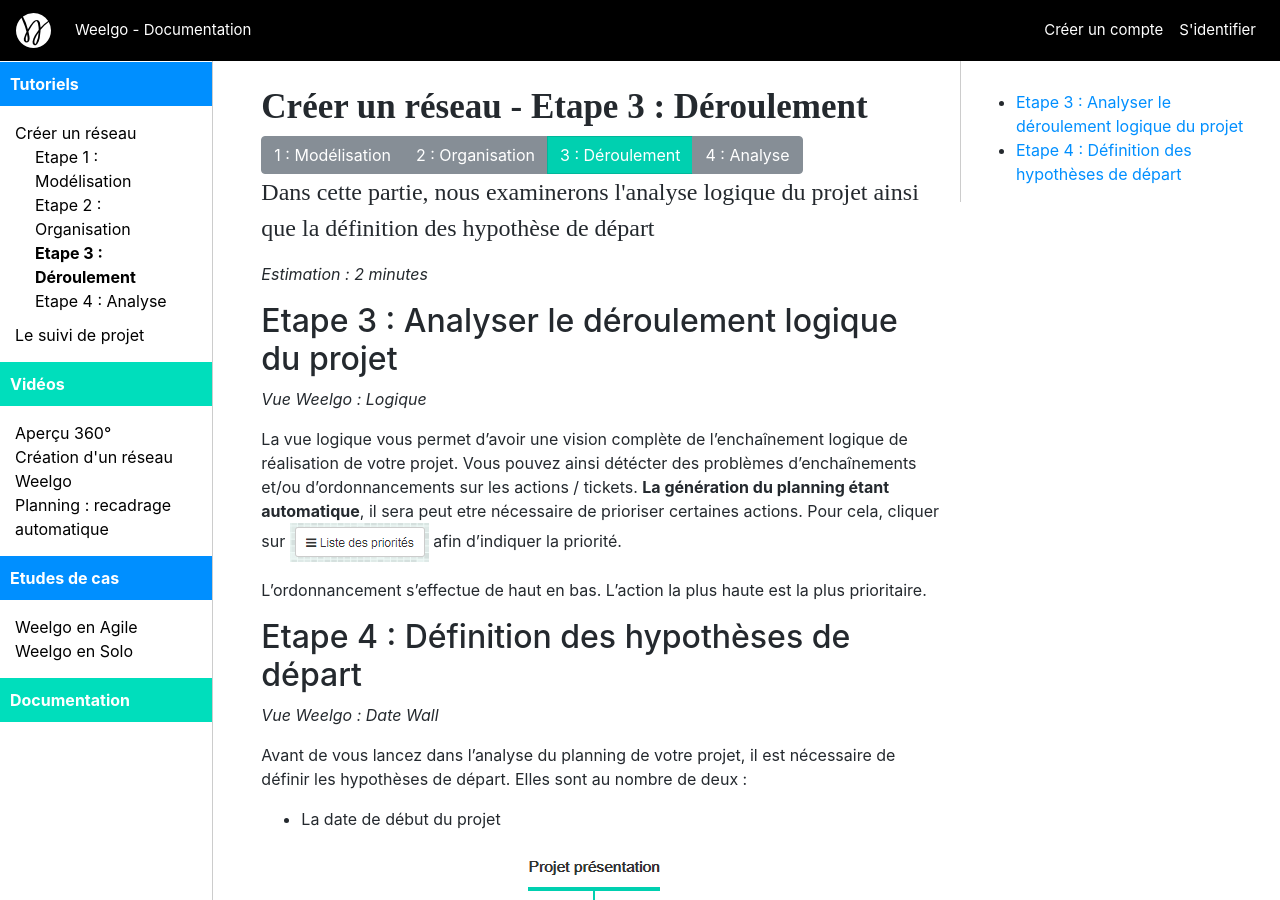
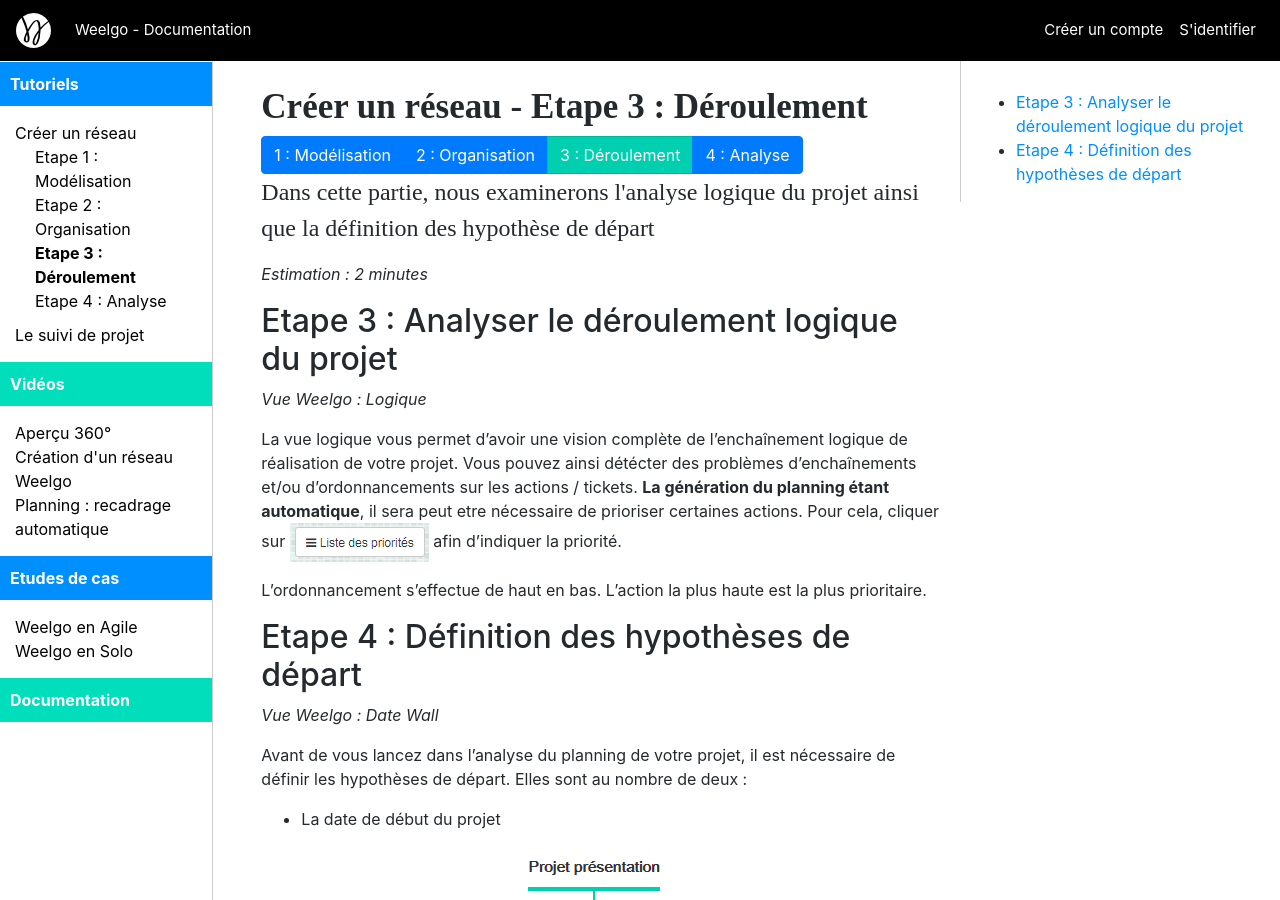
Before and after one commit to Weelgo/weelgo.github.io, a Jekyll site: the page built from fr/tutoriels/creationReseau_etp3_deroulementHypothese.md, in a window 1280 px wide and 900 px high. Built offline with Jekyll 4.4.1, drawn with Linux system fonts in a browser that asks for light colours.

Commit message:
amélioration doc

```diff
--- a/_layouts/docs_fr.html
+++ b/_layouts/docs_fr.html
@@ -103,7 +103,7 @@
 	            <div class="btn-group" role="group" aria-label="">
 	            {% assign loopIndex=0 %}
 	          	{% for lev3 in lvl2Elem.sub %}
-	          		<a href="" class="btn {% if loopIndex == subLevelIndex %}btn-success{% else %}btn-secondary{% endif %} btn-md">{{ loopIndex | plus:1 }} : {{ lev3.name }}</a>
+	          		<a href="" class="btn {% if loopIndex == subLevelIndex %}btn-success{% else %}btn-primary{% endif %} btn-md">{{ loopIndex | plus:1 }} : {{ lev3.name }}</a>
 	          		{% assign loopIndex = loopIndex | plus:1 %}
 	          	{% endfor %}
 	          	</div>
```
